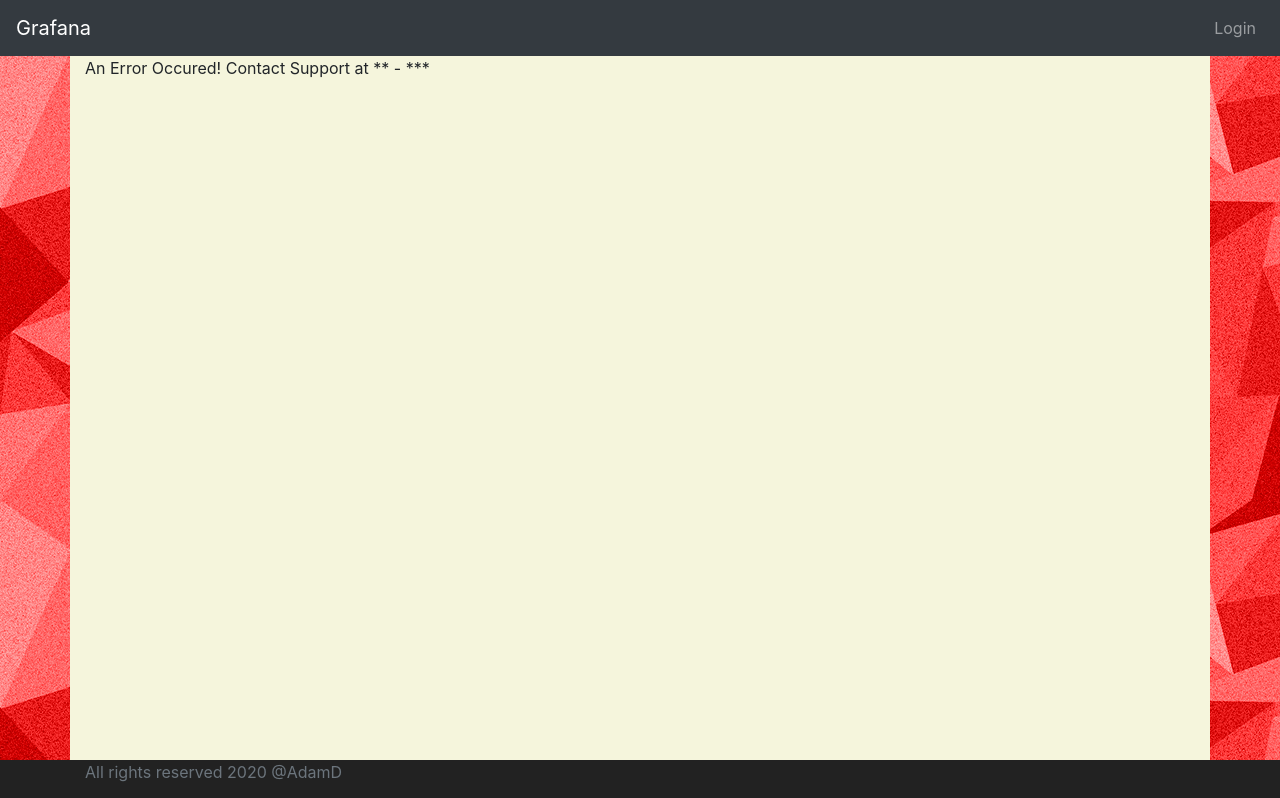
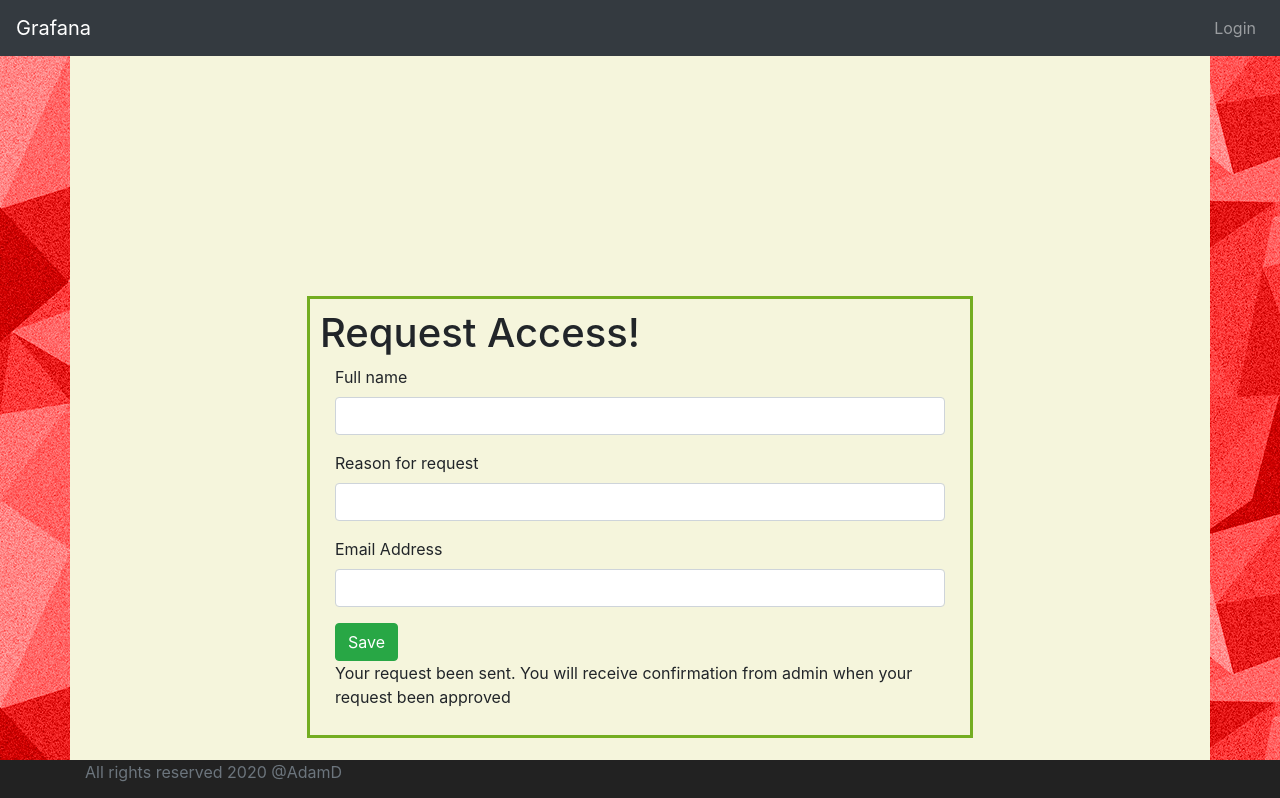
Before and after one commit to devad11/GSDataCollector, an Angular app: page /register in a window 1280 px wide. Shown: the top 798 px of the page. Built offline with nearby package versions, Linux system fonts and the light colour scheme.

Commit message:
register update

```diff
--- a/package.json
+++ b/package.json
@@ -25,13 +25,13 @@
     "zone.js": "~0.8.26"
   },
   "devDependencies": {
-    "@angular-devkit/build-angular": "~0.10.0",
+    "@angular-devkit/build-angular": "^0.10.7",
     "@angular/cli": "~7.0.3",
     "@angular/compiler-cli": "~7.0.0",
     "@angular/language-service": "~7.0.0",
-    "@types/node": "~8.9.4",
     "@types/jasmine": "~2.8.8",
     "@types/jasminewd2": "~2.0.3",
+    "@types/node": "~8.9.4",
     "codelyzer": "~4.5.0",
     "jasmine-core": "~2.99.1",
     "jasmine-spec-reporter": "~4.2.1",
--- a/src/app/app-routing.module.ts
+++ b/src/app/app-routing.module.ts
@@ -10,6 +10,7 @@ import { TodoComponent } from './todo/todo.component';
 import { SourcehtmlComponent } from './sourcehtml/sourcehtml.component';
 import { SourceApiComponent } from './source-api/source-api.component';
 import { ShowTableComponent } from './show-table/show-table.component';
+import { RegisterComponent } from './register/register.component';
 
 // welcome
 const routes: Routes = [
@@ -20,8 +21,9 @@ const routes: Routes = [
   { path:'todo/:id', component: TodoComponent, canActivate: [RouteGuardService]},
   { path:'todos', component: ListTodosComponent, canActivate: [RouteGuardService]},
   { path:'sourcehtml', component: SourcehtmlComponent, canActivate: [RouteGuardService]},
-  { path:'source_api', component: SourceApiComponent},
-  { path:'show-table', component: ShowTableComponent},
+  { path:'source_api', component: SourceApiComponent, canActivate: [RouteGuardService]},
+  { path:'show-table', component: ShowTableComponent, canActivate: [RouteGuardService]},
+  { path:'register', component: RegisterComponent},
 
   { path:'**', component: ErrorComponent}
 ];
--- a/src/app/app.module.ts
+++ b/src/app/app.module.ts
@@ -19,6 +19,7 @@ import { SourceApiComponent } from './source-api/source-api.component';
 import { KeysPipe } from './pipes/keys.pipe';
 import { ShowTableComponent } from './show-table/show-table.component';
 import { SafePipe } from './pipes/safe.pipe';
+import { RegisterComponent } from './register/register.component';
 
 @NgModule({
   declarations: [
@@ -35,7 +36,8 @@ import { SafePipe } from './pipes/safe.pipe';
     SourceApiComponent,
     KeysPipe,
     ShowTableComponent,
-    SafePipe
+    SafePipe,
+    RegisterComponent
   ],
   imports: [
     BrowserModule,
--- a/src/app/login/login.component.html
+++ b/src/app/login/login.component.html
@@ -13,6 +13,6 @@
       <button (click)=handleJWTAuthLogin() class="btn btn-success">Login</button>
     </div>
     <br>
-    <button (click)=showRegister() class="btn btn-success">New Client</button>
+    <button (click)=showRegister() class="btn btn-warning" routerLink="/register">Register</button>
   </div>
 </div>
--- /dev/null
+++ b/src/app/register/register.component.html
@@ -0,0 +1,32 @@
+<br><br><br><br><br><br><br><br><br><br>
+
+<div class="center">
+  <h1>Request Access!</h1>
+
+  <div class="container">
+
+    <form (ngSubmit)="sendRegisterInfo()"  #scraperInfoForm="ngForm">
+      <div class="form-group">
+        <label>Full name</label>
+        <input [ngModel]="registerInfo?.name" (ngModelChange)="registerInfo.name = $event" class="form-control" name="name">
+      </div>
+
+      <div class="form-group">
+        <label>Reason for request</label>
+        <input type="text" [ngModel]="registerInfo?.reason" (ngModelChange)="registerInfo.reason = $event" class="form-control" name="reason">
+      </div>
+
+      <div class="form-group">
+        <label>Email Address</label>
+        <input type="email"[ngModel]="registerInfo?.email" (ngModelChange)="registerInfo.email = $event" class="form-control" name="email">
+      </div>
+
+      <button type="submit" class="btn btn-success">Save</button>
+    </form>
+
+    <div>
+      <p>{{this.message}}</p>
+    </div>
+
+  </div>
+</div>
--- /dev/null
+++ b/src/app/register/register.component.ts
@@ -0,0 +1,43 @@
+import { Component, OnInit } from '@angular/core';
+import { ActivatedRoute, Router } from '@angular/router';
+import { ApiDataService } from '../service/data/api-data.service';
+
+export class RegisterInfo {
+  constructor(
+    public name: string,
+    public reason: string,
+    public email: string,
+  )
+  {}
+}
+
+@Component({
+  selector: 'app-register',
+  templateUrl: './register.component.html',
+  styleUrls: ['./register.component.css']
+})
+export class RegisterComponent implements OnInit {
+
+  registerInfo: RegisterInfo;
+  message = "Your request been sent. You will receive confirmation from admin when your request been approved";
+
+  constructor(
+    private apiDataService: ApiDataService,
+    private route: ActivatedRoute,
+    private router: Router,
+    ) { }
+
+  ngOnInit() {
+    this.registerInfo = new RegisterInfo("","","");
+  }
+
+  sendRegisterInfo() {
+    console.log(this.registerInfo)
+    this.apiDataService.sendRegister(this.registerInfo).subscribe(
+      data => {
+        console.log(data)
+      });
+
+    }
+
+}
--- a/src/app/service/data/api-data.service.ts
+++ b/src/app/service/data/api-data.service.ts
@@ -15,8 +15,9 @@ export class ApiDataService {
       return this.http.get<ApiDataService>(apiAddress);
   }
 
-  // apiDataToBackend(apiData) {
-  //   return this.http.post<string>(`${API_URL}/apidata`, apiData)
+  sendRegister(registerInfo) {
+    return this.http.post<string>(`${API_URL}/register`, registerInfo)
+  }
 
     apiDataToBackend(apiData) {
     return this.http.post<string>(`${API_URL}/apidata`, apiData)
```
Also changed, not shown: src/app/register/register.component.css (added), 2 other files (tests, documents, lock files or other folders).
